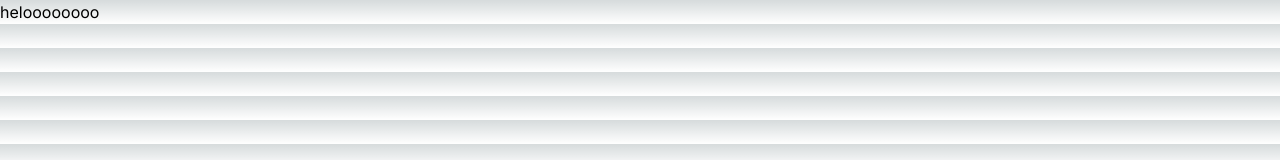
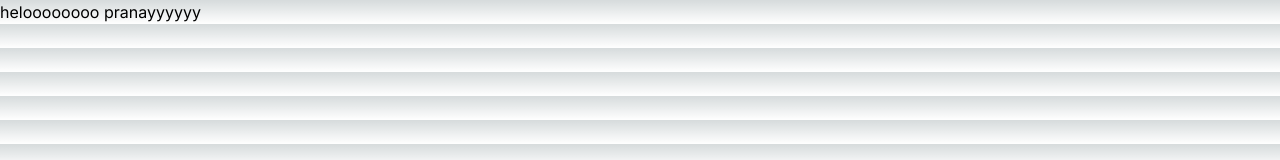
Before and after one commit to PranayChavhan/ConvertEase, a Next.js app: page / in a window 1280 px wide. Shown: the top 160 px of the page. Built offline with nearby package versions, Linux system fonts and the light colour scheme.

Commit message:
Update text in page component

```diff
--- a/app/page.tsx
+++ b/app/page.tsx
@@ -2,6 +2,6 @@ import Image from "next/image";
 
 export default function Home() {
   return (
-<div><p>heloooooooo</p></div>
+<div><p>heloooooooo pranayyyyyy</p></div>
   );
 }
```
